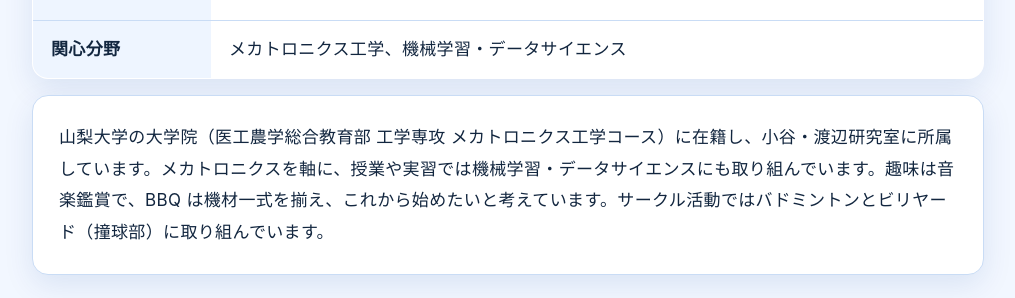
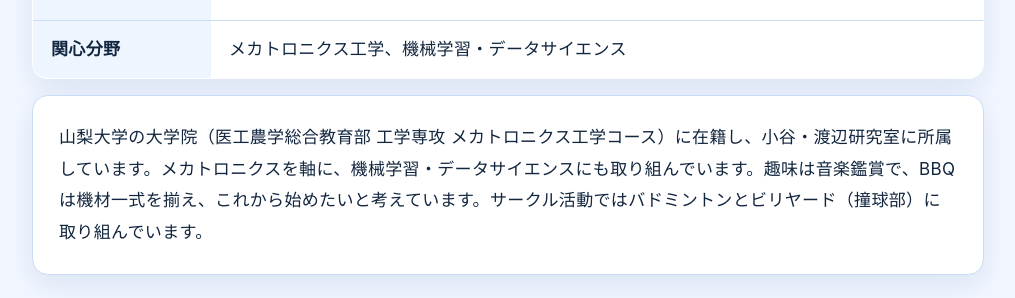
Before and after one commit to aokisoma/aokisoma.github.io, a plain HTML site: page index.html in a window 1280 px wide. Shown: the part 760-1058 px from the top of the page, without its empty margins (132-1147 px from the left). Drawn offline with Linux system fonts and the light colour scheme.

Commit message:
Skills: drop coursework-only row and class framing in About

```diff
--- a/index.html
+++ b/index.html
@@ -429,7 +429,7 @@
       </table>
       <div style="height:16px"></div>
       <div class="card">
-        <p>山梨大学の大学院（医工農学総合教育部 工学専攻 メカトロニクス工学コース）に在籍し、小谷・渡辺研究室に所属しています。メカトロニクスを軸に、授業や実習では機械学習・データサイエンスにも取り組んでいます。趣味は音楽鑑賞で、BBQ は機材一式を揃え、これから始めたいと考えています。サークル活動ではバドミントンとビリヤード（撞球部）に取り組んでいます。</p>
+        <p>山梨大学の大学院（医工農学総合教育部 工学専攻 メカトロニクス工学コース）に在籍し、小谷・渡辺研究室に所属しています。メカトロニクスを軸に、機械学習・データサイエンスにも取り組んでいます。趣味は音楽鑑賞で、BBQ は機材一式を揃え、これから始めたいと考えています。サークル活動ではバドミントンとビリヤード（撞球部）に取り組んでいます。</p>
       </div>
     </section>
 
@@ -487,7 +487,6 @@
       <table class="info">
         <tr><th scope="row">プログラミング言語</th><td>Python、C言語</td></tr>
         <tr><th scope="row">研究・プロジェクトで使用</th><td>Django、PostgreSQL、Google Cloud、Raspberry Pi、IoTセンサ、Fusion（3D CAD）、3Dプリンタ、Git／GitHub</td></tr>
-        <tr><th scope="row">授業・実習で学習</th><td>scikit-learn、Google Colaboratory、機械学習（ロジスティック回帰、SVM、ベイズ推定、データ前処理）</td></tr>
         <tr><th scope="row">専門分野</th><td>メカトロニクス工学</td></tr>
       </table>
     </section>
```
